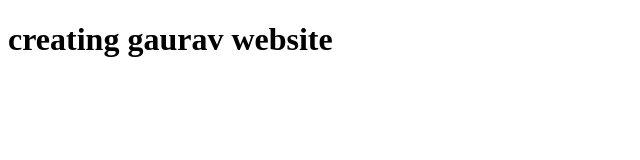
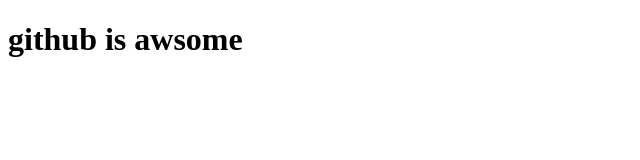
Before and after one commit to kgs6418/demo-repo, a plain HTML site: page index.html in a window 1280 px wide. Shown: the whole page, without its empty margins (0-640 px from the left). Drawn offline with Linux system fonts and the light colour scheme.

Commit message:
first commit

```diff
--- a/index.html
+++ b/index.html
@@ -6,6 +6,6 @@
     <title>Document</title>
 </head>
 <body>
-    <h1>creating gaurav website</h1>
+    <h1>github is awsome</h1>
 </body>
 </html>
```
Also changed, not shown: 1 other file.
